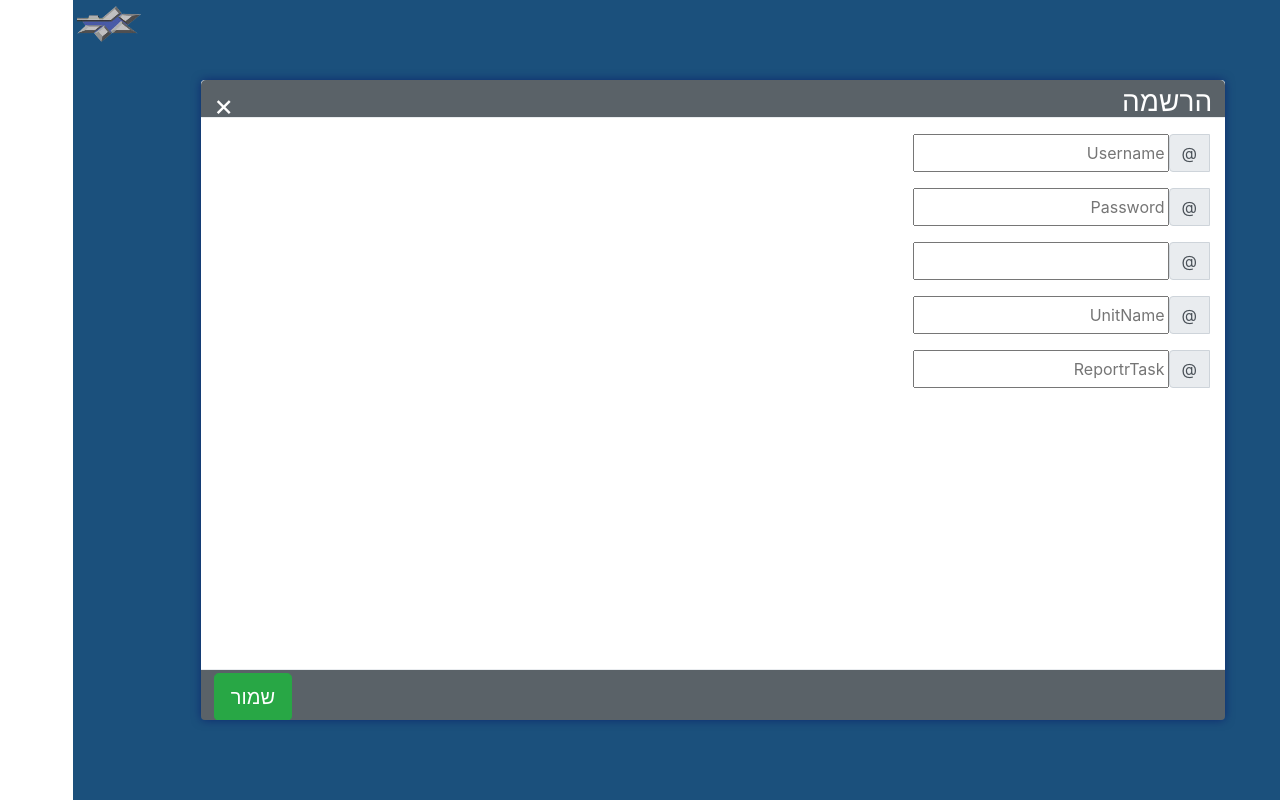
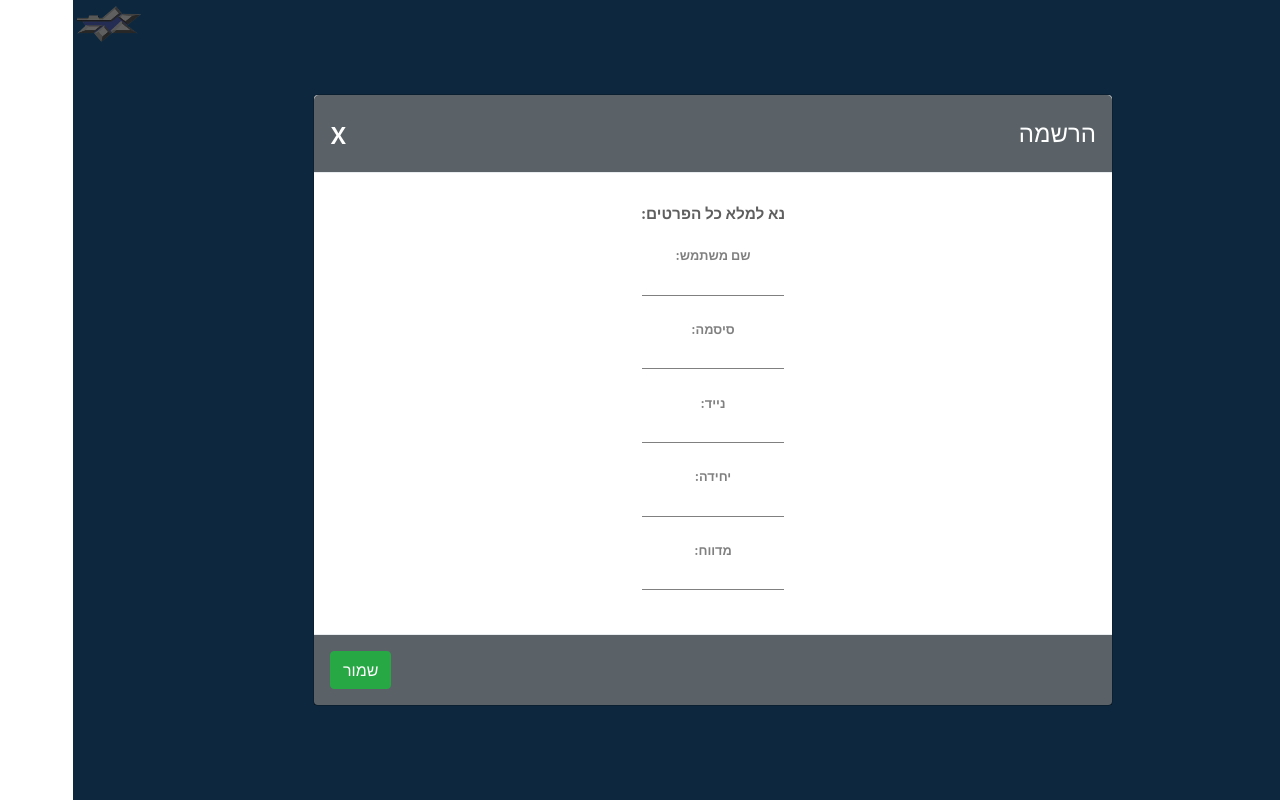
Before and after one commit to fabianrk52/FaultsReporting, a React (Create React App) app: page / in a window 1280 px wide. Both pictures are taken after a click on the button "הרשמה". Built offline with nearby package versions, Linux system fonts and the light colour scheme.

Commit message:
registration front

```diff
--- a/src/components/Login/Login.css
+++ b/src/components/Login/Login.css
@@ -1,4 +1,4 @@
-.Login{
+.Login {
     height: 100%;
     width: 100%;
     display: flex;
@@ -50,12 +50,13 @@
     direction: ltr;
 }
 
-.Login .form label{
+.Login .form label {
     margin-top: 0.3vw;
     font-size: 1vw;
     text-align: center;
     color: grey;
 }
+
 .Login .form .Button {
     background: linear-gradient(to bottom, #949ee0, #575c80);
     border-radius: 3px;
@@ -70,7 +71,7 @@
     align-items: center;
 }
 
-.Login .logos-box{
+.Login .logos-box {
     height: 6%;
     width: 100%;
     display: flex;
@@ -80,7 +81,8 @@
     top: 0;
     margin-right: 0.3%;
 }
-.Login .logos-box .logo{
+
+.Login .logos-box .logo {
     width: 5%;
     margin-left: 0.5%;
     display: flex;
@@ -88,11 +90,82 @@
     align-self: center;
     object-fit: fill;
 }
+
 .Login .Logo {
     width: 10vw;
 }
 
 .Login .Error {
     margin-top: 2vw;
-    color:red;
+    color: red;
 }
+
+.Registration {
+    color: white;
+    direction: rtl;
+}
+
+.Registration .body {
+    color: black;
+    padding: 2vw;
+    margin-top: 0.3vw;
+    display: flex;
+    flex-direction: column;
+    align-items: center;
+}
+
+.Registration .form {
+    display: flex;
+    flex-direction: column;
+    justify-content: center;
+    align-items: center;
+    margin-bottom: 0.5vw;
+}
+
+.Registration .form input {
+    margin-bottom: 0.9vw;
+    font-size: 1vw;
+    background: transparent;
+    border: none;
+    border-bottom: 1px grey solid;
+    color: grey;
+    outline: none;
+    width: 70%;
+    text-align: center;
+    direction: ltr;
+}
+
+.Registration label{
+    font-size: 1.2vw;
+    color: rgb(95, 95, 95);
+}
+
+.Registration .form label {
+    font-size: 1vw;
+    margin-top: 1vw;
+    color: grey;
+}
+
+.Registration .header {
+    background-color: rgba(2, 14, 24, 0.651);
+    width: 100%;
+    display: flex;
+    justify-content: space-between;
+    align-items: center;
+}
+
+.Registration .footer {
+    background-color: rgba(2, 14, 24, 0.651);
+}
+
+.Registration .close-modal-btn:hover {
+    color: black
+}
+
+.Registration .close-modal-btn {
+    color: white;
+    cursor: pointer;
+    float: right;
+    font-size: 30px;
+    margin: 0;
+}
--- a/src/components/Login/index.js
+++ b/src/components/Login/index.js
@@ -1,7 +1,8 @@
 import React, { useState, useEffect } from 'react';
 import logoRapat from '../../Images/mantak.png'
 import './Login.css'
-import Modal from '../Modal';
+import Modal from 'react-bootstrap/Modal';
+import Button from 'react-bootstrap/Button';
 // import axios from 'axios'
 // import {useHistory} from "react-router-dom";
 
@@ -13,7 +14,11 @@ export default function Login() {
         password: 'סיסמה',
         registration: 'הרשמה',
         connect: 'התחבר',
-        save: "שמור"
+        save: "שמור",
+        reporter: "מדווח",
+        unit: "יחידה",
+        phone: "נייד",
+        registration_text: "נא למלא כל הפרטים"
     }
     const ENTER_KEY = "Enter";
     const ENTER_KEY_CODE = 13;
@@ -21,12 +26,16 @@ export default function Login() {
     const [name, setName] = useState('')
     const [password, setPassword] = useState('')
     const [showRegistration, setShowRegistration] = useState(false)
+    const [userName, setUserName] = useState('')
+    const [phone, setPhone] = useState('')
+    const [reporter, setReporter] = useState('')
+    const [unitName, setUnitName] = useState('')
 
 
     const onKeyPress = (e) => {
         if (e.key == ENTER_KEY || e.code == ENTER_KEY || e.keyCode == ENTER_KEY_CODE) {
             stopBubbling(e)
-            onSubmit()
+            onLogin()
         }
     }
 
@@ -35,7 +44,7 @@ export default function Login() {
         return () => window.removeEventListener("keypress", onKeyPress)
     }, [name, password])
 
-    const onSubmit = () => {
+    const onLogin = () => {
         // axios.post('http://' + ServerIp + '/login',
         //     {
         //         name: name,
@@ -53,6 +62,26 @@ export default function Login() {
         //     .catch(err => {
         //     })
         alert("submit");
+    }
+
+    const onRegistration = () => {
+        // axios.post('http://' + ServerIp + '/login',
+        //     {
+        //         name: name,
+        //         password: password
+        //     })
+        //     .then(res => {
+        //         if (res.data.token) {
+        //             alert("התחברת בהצלחה");
+        //             //   setAuth(res.data.token);
+        //         }
+        //         else {
+        //             alert("שם משתמש או סיסמה לא נכונים");
+        //         }
+        //     })
+        //     .catch(err => {
+        //     })
+        alert("registration");
     }
 
     const stopBubbling = (event) => {
@@ -85,17 +114,40 @@ export default function Login() {
                     <label>{dictionary.password + ':'}</label>
                     <input name="password " type="password" onChange={e => setPassword(e.target.value)} required />
                 </div>
-                <button type="submit" className="btn btn-secondary btn-lg mt-4" onClick={onSubmit}>{dictionary.connect}</button>
+                <button type="submit" className="btn btn-secondary btn-lg mt-4" onClick={onLogin}>{dictionary.connect}</button>
             </div>
-            <Modal
-                className="modal"
-                show={showRegistration}
-                close={closeRegistration}
-                title={dictionary.registration}
-                save={dictionary.save}
-                type={dictionary.registration}
-            >
-            </Modal>
+            <div>
+                <Modal
+                    show={showRegistration} onHide={closeRegistration}
+                    className="Registration"
+                    size="lg"
+                    aria-labelledby="contained-modal-title-vcenter"
+                    centered
+                >
+                    <Modal.Header className="header">
+                        <Modal.Title>{dictionary.registration}</Modal.Title>
+                        <Modal.Title className="close-modal-btn">x</Modal.Title>
+                    </Modal.Header>
+                    <Modal.Body className="body">
+                        <label>{dictionary.registration_text + ':'}</label>
+                        <div className="form">
+                            <label>{dictionary.user + ':'}</label>
+                            <input name='username' onChange={e => setUserName(e.target.value)} />
+                            <label>{dictionary.password + ':'}</label>
+                            <input name='password' type='password' onChange={e => setPassword(e.target.value)} />
+                            <label>{dictionary.phone + ':'}</label>
+                            <input name='phone' type="number" onChange={e => setPhone(e.target.value)} />
+                            <label>{dictionary.unit + ':'}</label>
+                            <input name='unitname' onChange={e => setUnitName(e.target.value)} />
+                            <label>{dictionary.reporter + ':'}</label>
+                            <input name='reporter' onChange={e => setReporter(e.target.value)} />
+                        </div>
+                    </Modal.Body>
+                    <Modal.Footer className="footer">
+                        <Button className="btn btn-success" onClick={onRegistration}>{dictionary.save} </Button>
+                    </Modal.Footer>
+                </Modal>
+            </div>
         </div>
     )
 }
--- a/src/components/Modal/Modal.css
+++ /dev/null
@@ -1,87 +0,0 @@
-.modal-wrapper {
-    position: absolute;
-    left: 10%;
-    right: 10%;
-    top: 10%;
-    bottom: 10%;
-    background-color: #fff;
-    box-shadow: 0 0 10px 0 rgba(0, 0, 97, 0.5);
-    overflow: auto;
-    border-radius: 4px;
-    outline: none;
-    max-width: 80%;
-    max-height: 80%;
-    color:black;
-}
-
-.modal-header {
-    background: rgba(2, 14, 24, 0.651);
-    height: 3vw;
-    line-height: 40px;
-    padding: 0.4vw 1vw;
-    color: white;
-}
-
-.modal-header h3 {
-    text-align: center;
-}
-
-.modal-footer {
-    background: rgba(2, 14, 24, 0.651);
-    height: 4vw;
-    padding: 1vw;
-    position: fixed;
-    left: 0;
-    bottom: 0;
-    width: 100%;
-}
-
-
-.close-modal-btn:hover {
-    color: black;
-}
-
-.close-modal-btn {
-    color: white;
-    cursor: pointer;
-    float: right;
-    font-size: 30px;
-    margin: 0;
-}
-
-/* .btn-continue {
-    color: white;
-    cursor: pointer;
-    font-weight: bold;
-    outline: none;
-    padding: 10px;
-    background-color: #1b5e20;
-    float: right;
-} */
-
-/* .btn-cancel, .btn-continue {
-    background: coral;
-    border: none;
-    color: white;
-    cursor: pointer;
-    font-weight: bold;
-    outline: none;
-    padding: 10px;
-}
-
-.btn-cancel {
-    background-color: #b71c1c;
-    float: left;
-}
-.back-drop {
-    background-color: rgba(48, 49, 48, 0.42);
-    height: 100%;
-    position: fixed;
-    transition: all 1.3s;
-    width: 100%;
-}
-
-.open-modal-btn {
-    margin: 15px;
-    padding: 10px;
-} */
--- a/src/components/Modal/index.js
+++ /dev/null
@@ -1,36 +0,0 @@
-import React from 'react';
-import Registration from '../Registration'
-
-import './Modal.css';
-
-const dictionary = {
-    registration: 'הרשמה',
-}
-
-const modal = (props) => {
-    return (
-        <div>
-            <div className="modal-wrapper"
-                style={{
-                    transform: props.show ? 'translateY(0vh)' : 'translateY(-100vh)',
-                    opacity: props.show ? '1' : '0'
-                }}>
-                <div className="modal-header">
-                    <h3>{props.title}</h3>
-                    <span className="close-modal-btn" onClick={props.close}>×</span>
-                </div>
-                <div className="modal-body">
-                    {props.type === dictionary.registration ?
-                    <Registration>
-                    </Registration> :
-                    null}
-                </div>
-                <div className="modal-footer">
-                    <button className="btn btn-success btn-lg mt-1">{props.save}</button>
-                </div>
-            </div>
-        </div>
-    )
-}
-
-export default modal;
--- a/src/components/Registration/Registration.css
+++ /dev/null
@@ -1,25 +0,0 @@
-.Registration{
-    color: black;
-}
-
-.Registration .form {
-    display: flex;
-    flex-direction: column;
-    justify-content: center;
-    align-items: center;
-    margin-bottom: 0.5vw;
-    margin-top: 3vw;
-}
-
-.Registration .form input {
-    margin-bottom: 0.9vw;
-    font-size: 1vw;
-    background: transparent;
-    border: none;
-    border-bottom: 1px grey solid;
-    color: grey;
-    outline: none;
-    width: 70%;
-    text-align: center;
-    direction: ltr;
-}
--- a/src/components/Registration/index.js
+++ /dev/null
@@ -1,50 +0,0 @@
-import React, { useState, useEffect } from 'react';
-import './Registration.css'
-
-export default function Registration() {
-
-    const [userName, setUserName] = useState('')
-    const [password, setPassword] = useState('')
-    const [phone, setPhone] = useState('')
-    const [reporter, setReporter] = useState('')
-    const [unitName, setUnitName] = useState('')
-
-    return (
-        <div className="Registration">
-
-            <div className="box-input mx-auto">
-                <div className="input-group mb-3">
-                    <div className="input-group-prepend">
-                        <span className="input-group-text" id="basic-addon1">@</span>
-                        <input name='username' placeholder='Username' onChange={e => this.onChange(e)} value={userName} />
-                    </div>
-                </div>
-                <div className="input-group mb-3">
-                    <div className="input-group-prepend">
-                        <span className="input-group-text" id="basic-addon1">@</span>
-                        <input name='password' placeholder='Password' type='password' onChange={e => this.onChange(e)} value={password} />
-                    </div>
-                </div>
-                <div className="input-group mb-3">
-                    <div className="input-group-prepend">
-                        <span className="input-group-text" id="basic-addon1">@</span>
-                        <input name='phone' telephone='Telephone' onChange={e => this.onChange(e)} value={phone} />
-                    </div>
-                </div>
-                <div className="input-group mb-3">
-                    <div className="input-group-prepend">
-                        <span className="input-group-text" id="basic-addon1">@</span>
-                        <input name='unitname' placeholder='UnitName' onChange={e => this.onChange(e)} value={unitName} />
-                    </div>
-                </div>
-                <div className="input-group mb-3">
-                    <div className="input-group-prepend">
-                        <span className="input-group-text" id="basic-addon1">@</span>
-                        <input name='reporterTask' placeholder='ReportrTask' onChange={e => this.onChange(e)} value={reporter} />
-                    </div>
-                </div>
-            </div>
-        </div>
-
-    );
-}
```
